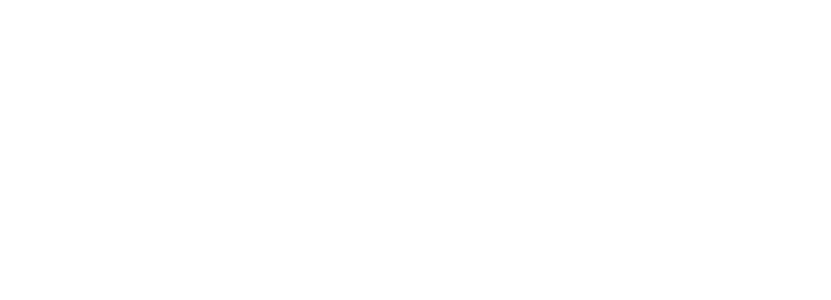
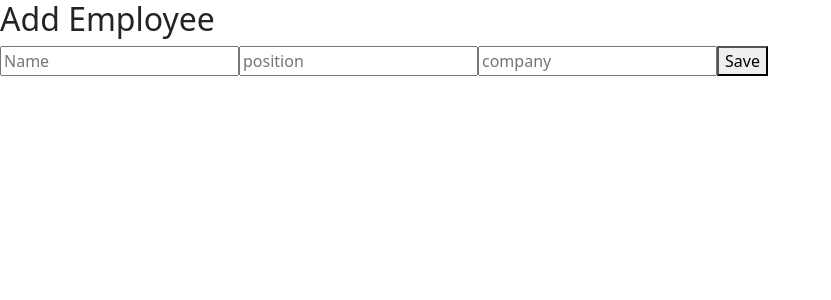
Before and after one commit to gulshan-raj99/angular-interview, an Angular app: page /add in a window 1280 px wide. Before the commit this address led to /. Shown: the top 300 px of the page, without its empty margins (0-831 px from the left). Built offline with nearby package versions, Linux system fonts and the light colour scheme.

Commit message:
Reactive forms,Service calls,Navigation

```diff
--- a/src/app/app.routes.ts
+++ b/src/app/app.routes.ts
@@ -1,8 +1,10 @@
 import { Routes } from '@angular/router';
 import { EmployeeList } from './components/employee-list/employee-list';
 import { EmployeeDetails } from './components/employee-details/employee-details';
+import { AddEmployee } from './components/add-employee/add-employee';
 
 export const routes: Routes = [
     {path: '', component:EmployeeList},
     {path: 'employee/:id', component: EmployeeDetails},
+    {path: 'add', component: AddEmployee}
 ];
--- /dev/null
+++ b/src/app/components/add-employee/add-employee.html
@@ -0,0 +1 @@
+<p>add-employee works!</p>
--- /dev/null
+++ b/src/app/components/add-employee/add-employee.ts
@@ -0,0 +1,46 @@
+import { CommonModule } from '@angular/common';
+import { Component } from '@angular/core';
+import { FormBuilder, ReactiveFormsModule } from '@angular/forms';
+import { EmployeeService } from '../../Services/employee-service';
+import { Router } from '@angular/router';
+
+@Component({
+  selector: 'app-add-employee',
+  imports: [CommonModule, ReactiveFormsModule],
+  template: `
+    <h2>Add Employee</h2>
+
+    <form [formGroup]="form" (ngSubmit)="submit()">
+      <input formControlName="name" placeholder="Name" />
+      <input formControlName="position" placeholder="position" />
+      <input formControlName="company" placeholder="company" />
+
+      <button type="submit">Save</button>
+    </form>
+  `,
+  styleUrl: './add-employee.css',
+})
+export class AddEmployee {
+
+  form: any;
+
+  constructor(private fb: FormBuilder, private service: EmployeeService, private router: Router) {}
+
+  ngOnInit(){
+    this.form = this.fb.group({
+      name: [''],
+      position: [''],
+      company: ['']
+    });
+  }
+
+  submit() {
+    const id = Math.floor(Math.random() * 10000);
+    this.service.addEmployee({
+      id: id,
+      ...this.form.value
+    });
+    this.router.navigate(['/']);
+  }
+
+}
```
Also changed, not shown: src/app/components/add-employee/add-employee.css (added), 1 other file (tests, documents, lock files or other folders).
